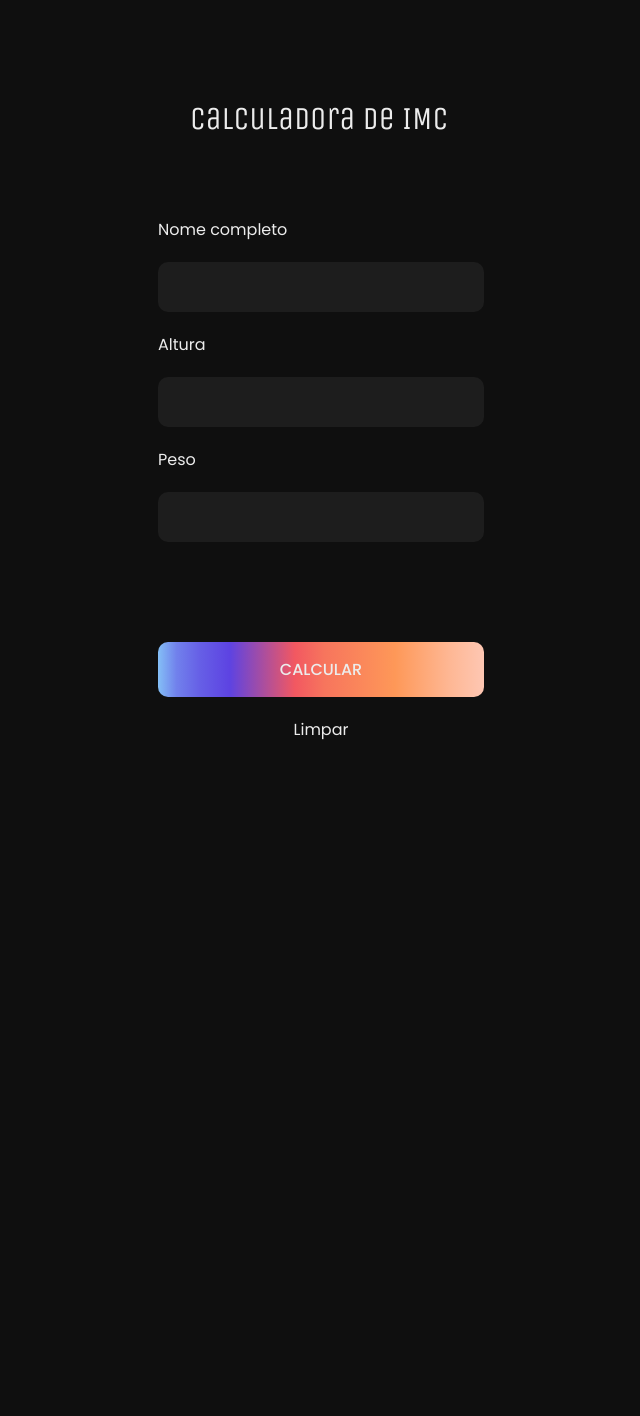
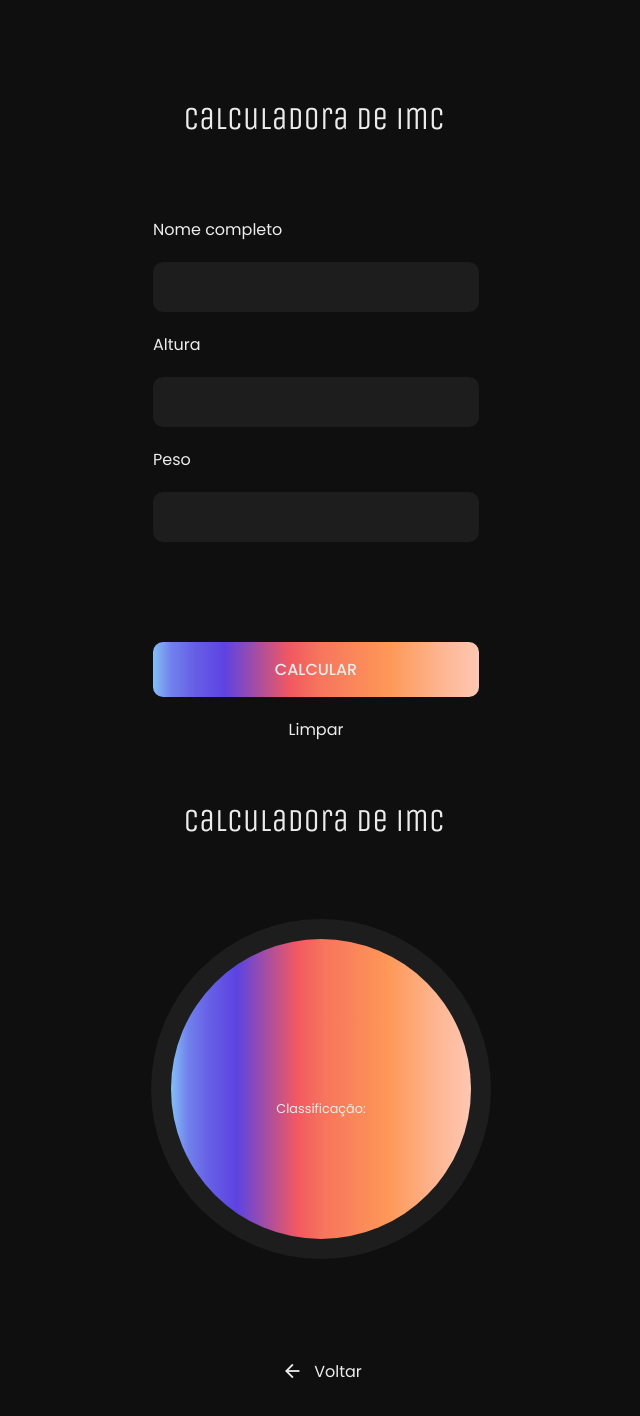
Before and after one commit to Rafaelawngr/calculaora-imc-vue, a Vue app in the folder calculadora-imc/: page / in a window 1280 px wide. Shown: the top 1416 px of the page, without its empty margins (319-959 px from the left). Before the commit the page ends 800 px from the top, so only its background shows below. Built offline with nearby package versions, Linux system fonts and the light colour scheme; the HTML template or start-up script is replaced by a standard one; a web font is replaced by a local one.

Commit message:
impressao resultados na segunda tela

```diff
--- a/calculadora-imc/src/App.vue
+++ b/calculadora-imc/src/App.vue
@@ -1,29 +1,40 @@
 <template>
 	<div>
-	<titulo/>
-	<formulario/>
-	<resultado v-if="calcularImc"/>
+		<TitleComponent :nome="nome"></TitleComponent>
+		<FormComponent @resultado-calculado="showResults"></FormComponent>
+		<ResultsComponent :valor-imc="valorImc"></ResultsComponent>
 	</div>
 </template>
 
 <script>
 
-import Titulo from "@/components/titulo.vue";
-import Formulario from "@/components/formulario.vue";
-import Resultado from "@/components/resultado.vue";
+import { ref } from "vue";
+import TitleComponent from "@/components/titulo.vue";
+import FormComponent from "@/components/formulario.vue";
+import ResultsComponent from "@/components/resultado.vue";
 
 export default {
 	name: 'App',
 	components: {
-		Resultado,
-		Formulario,
-		Titulo
+		ResultsComponent,
+		FormComponent,
+		TitleComponent,
+	},
 
-	},
 	setup() {
 
+		const nome = ref("");
+		const valorImc = ref(0);
+
+		const showResults = (imc) => {
+			valorImc.value = imc
+		}
+
+
 		return {
-
+			nome,
+			valorImc,
+			showResults
 		};
 
 	}
--- a/calculadora-imc/src/components/formulario.vue
+++ b/calculadora-imc/src/components/formulario.vue
@@ -2,20 +2,20 @@
 	<link rel="preconnect" href="https://fonts.googleapis.com">
 	<link rel="preconnect" href="https://fonts.gstatic.com" crossorigin>
 	<link href="https://fonts.googleapis.com/css2?family=Poppins:wght@400;500;600;700&display=swap" rel="stylesheet">
-	<form>
+	<form @submit.prevent="calcularImc">
 		<fieldset>
 			<label for="name">Nome completo</label>
 			<input type="text" id="name" v-model="nome" name="name">
 			<label for="height">Altura</label>
-			<input type="number" id="height" v-model="altura" name="height">
+			<input type="number" step="0.01" id="height" v-model.number="altura" name="height">
 			<label for="weight">Peso</label>
-			<input type="number" id="weight" v-model="peso" name="weight">
+			<input type="number" id="weight" v-model.number="peso" name="weight">
 
 			<div class="btn">
-				<button @click="$emit('calcularImc')" class="btn-calculate">
+				<button class="btn-calculate">
 					Calcular
 				</button>
-				<button @click="onclose()" class="btn-clean">
+				<button type="button" class="btn-clean" @click="cleanData">
 					Limpar
 				</button>
 			</div>
@@ -24,34 +24,43 @@
 </template>
 
 <script>
-import { ref } from 'vue'
+import {ref} from 'vue'
 
 export default {
-	setup() {
+	name: 'FormComponent',
+	emits: [
+		'resultado-calculado'
+	],
+
+	setup(_, {emit}) {
 		const nome = ref("");
-		const altura = ref("");
-		const peso = ref("");
+		const altura = ref(null);
+		const peso = ref(null);
 
-		const calcularImc = (e) => {
-			e.preventDefault()
+		const calcularImc = () => {
 
-			const alturaNum = Number(altura.value);
-			const pesoNum = Number(peso.value)
+			if (!isNaN(altura.value) && !isNaN(peso.value) && altura.value !== 0 && peso.value !== 0) {
+				let valorImc = peso.value / altura.value ** 2;
+				emit("resultado-calculado", valorImc);
 
-			if (!isNaN(alturaNum) && !isNaN(pesoNum)) {
-			let valorImc = (pesoNum / alturaNum ** 2).toFixed(2);
-	console.log(nome.value, valorImc)
 			} else {
 				alert("Altura e peso devem ser números válidos.");
 			}
 		}
 
+		const cleanData = () => {
+			nome.value = "";
+			altura.value = "";
+			peso.value = "";
+		}
 
 		return {
 			nome,
 			altura,
 			peso,
-			calcularImc
+			calcularImc,
+			cleanData,
+
 		};
 	}
 }
--- a/calculadora-imc/src/components/resultado.vue
+++ b/calculadora-imc/src/components/resultado.vue
@@ -1,5 +1,5 @@
 <template>
-	<titulo/>
+	<TitleComponent></TitleComponent>
 	<link rel="preconnect" href="https://fonts.googleapis.com">
 	<link rel="preconnect" href="https://fonts.gstatic.com" crossorigin>
 	<link href="https://fonts.googleapis.com/css2?family=Poppins:wght@400;500;600;700&display=swap" rel="stylesheet">
@@ -12,7 +12,7 @@
 		<div class="result-borda">
 			<div class="result">
 				<div class="valor">
-					{{ valorImc }}
+					{{ displayValorImc }}
 				</div>
 				<div class="classification-title">Classificação:
 				</div>
@@ -23,7 +23,7 @@
 		</div>
 		<div>
 		</div>
-		<button class="btn-voltar"><span class="material-symbols-outlined">
+		<button class="btn-voltar" @click="goBack"><span class="material-symbols-outlined">
 arrow_back
 </span>Voltar
 		</button>
@@ -32,35 +32,52 @@ arrow_back
 
 <script>
 
-import { ref } from 'vue'
+import {ref, watch} from 'vue'
+import TitleComponent from "@/components/titulo.vue";
 
 export default {
+	name:'ResultsComponent',
 
-	setup() {
+	props: {
+		valorImc: Number
+	},
+	components: {
+		TitleComponent
+	},
+	setup(props) {
 
-		let titulo = 'Seu IMC é:'
-		let valorImc = "";
-		let classificacaoImc = "";
-
-		if (valorImc < 18.5) {
-			classificacaoImc = "Abaixo do peso";
-		} else if (valorImc <= 25) {
-			classificacaoImc = 'Peso normal';
-		} else if (valorImc <= 30) {
-			classificacaoImc = 'Sobrepeso';
-		} else if (valorImc <= 35) {
-			classificacaoImc = 'Obesidade grau I';
-		} else if (valorImc <= 40) {
-			classificacaoImc = 'Obesidade grau II';
-		} else {
-			classificacaoImc = 'Obesidade grau III';
+		const goBack = () => {
+			window.history.back();
 		}
 
+		let classificacaoImc = ref("");
+		let displayValorImc = ref("")
+
+		watch( () => props.valorImc, (novoValor, valorAntigo) => {
+			if (novoValor !== valorAntigo) {
+				if (props.valorImc < 18.5) {
+					classificacaoImc.value = "Abaixo do peso";
+				} else if (props.valorImc <= 25) {
+					classificacaoImc.value = 'Peso normal';
+				} else if (props.valorImc <= 30) {
+					classificacaoImc.value = 'Sobrepeso';
+				} else if (props.valorImc <= 35) {
+					classificacaoImc.value = 'Obesidade grau I';
+				} else if (props.valorImc <= 40) {
+					classificacaoImc.value = 'Obesidade grau II';
+				} else {
+					classificacaoImc.value = 'Obesidade grau III';
+				}
+
+				displayValorImc.value = props.valorImc.toFixed(1)
+			}
+
+	});
 
 		return {
-			titulo,
 			classificacaoImc,
-			valorImc
+			displayValorImc,
+			goBack
 		}
 	}
 }
--- a/calculadora-imc/src/components/titulo.vue
+++ b/calculadora-imc/src/components/titulo.vue
@@ -8,13 +8,24 @@
 </template>
 
 <script>
-import { ref } from 'vue'
+
+
+import {ref, watch} from "vue";
 
 export default {
+	name: 'TitleComponent',
+	props: {
+		nome: String
+	},
 
-	setup() {
-		let titulo = 'Calculadora de IMC'
-		// let titulo = "{{ nomeCompleto }}, Seu imc é:"
+	setup(props) {
+
+		let titulo = ref("calculadora de imc")
+
+		watch(() => props.nome, () => {
+			titulo.value = `${props.nome}, Seu IMC é:`;
+			console.log(props.nome)
+		})
 
 		return {
 			titulo
```
